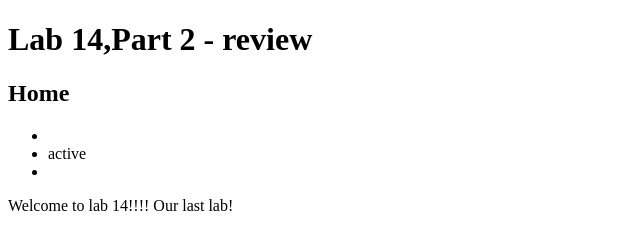
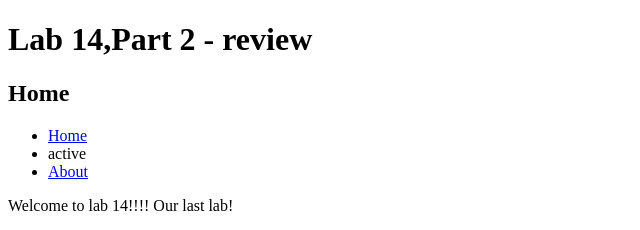
Before and after one commit to jamesbonanno/lab-14-remote, a plain HTML site: page home.html in a window 1280 px wide. Shown: the top 230 px of the page, without its empty margins (0-640 px from the left). Drawn offline with Linux system fonts and the light colour scheme; grey boxes are pictures that could not be loaded.

Commit message:
Update home.html

```diff
--- a/home.html
+++ b/home.html
@@ -7,9 +7,9 @@
 <h1>Lab 14,Part 2 - review</h1>
 <h2>Home</h2>
 <ul>
-     <li><a href= "home.html"></a></li>
+     <li><a href= "home.html">Home</a></li>
      <li>active</li>
-     <li><a href= "about.html"></a></li>
+     <li><a href= "about.html">About</a></li>
 </ul>
 <p>
 Welcome to lab 14!!!! Our last lab!
```
